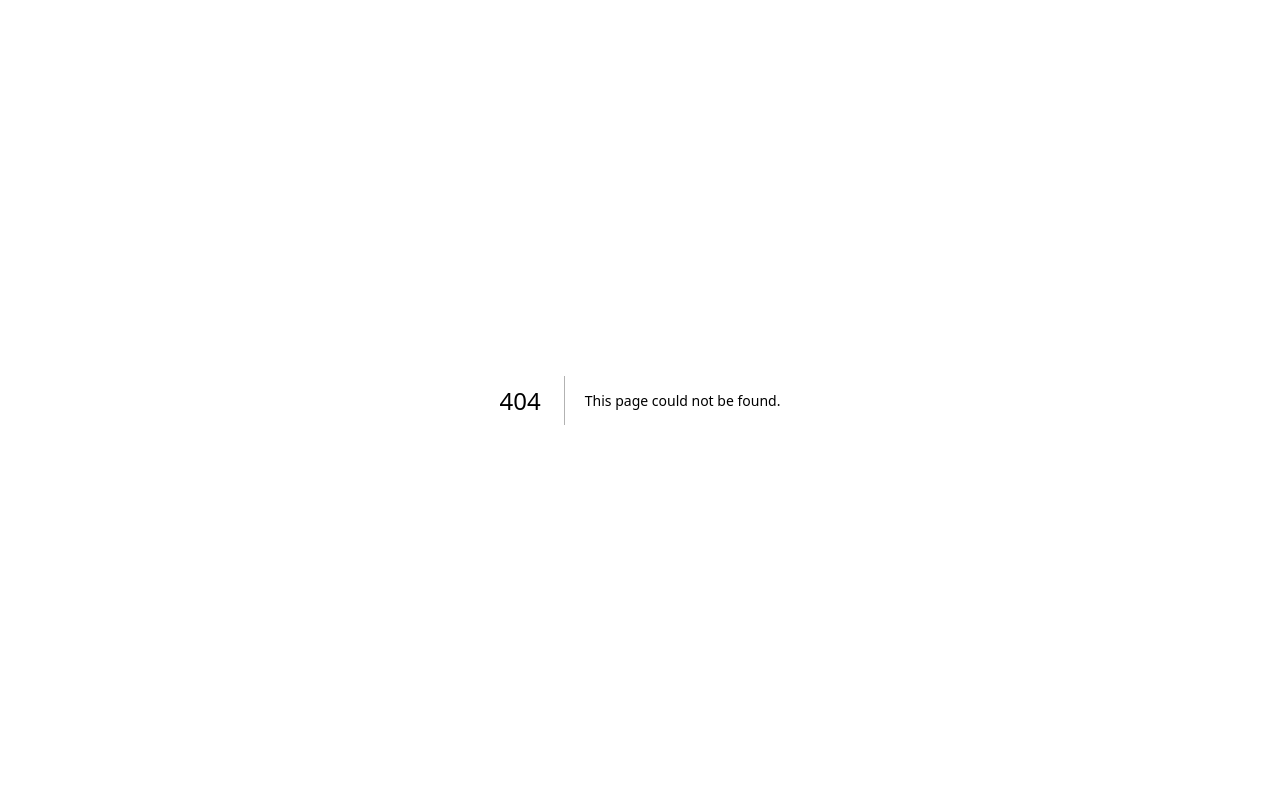
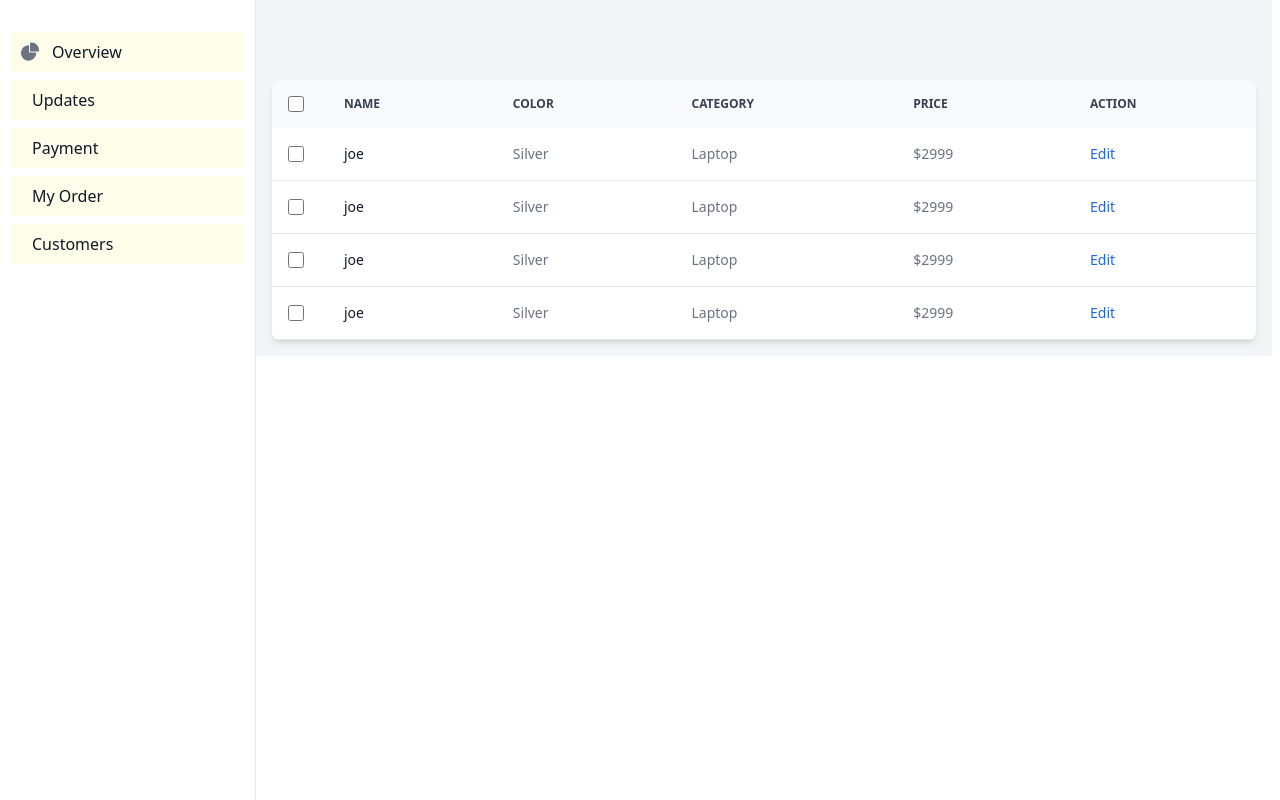
Before and after one commit to mohamedmohab619/locallyCo, a Next.js app: page /dashboard/customers in a window 1280 px wide. Before the commit this address had no page. Built offline with nearby package versions, Linux system fonts and the light colour scheme.

Commit message:
feat: Dashboard

```diff
--- /dev/null
+++ b/app/dashboard/Table.tsx
@@ -0,0 +1,31 @@
+type TableProps = {
+    name: string;
+}
+
+export default function Table(props: TableProps){
+    return(
+            <tr className="bg-white border-b dark:bg-gray-800 dark:border-gray-700 border-gray-200 hover:bg-gray-50 dark:hover:bg-gray-600">
+                <td className="w-4 p-4">
+                    <div className="flex items-center">
+                        <input id="checkbox-table-search-1" type="checkbox" className="w-4 h-4 text-blue-600 bg-gray-100 border-gray-300 rounded-sm focus:ring-blue-500 dark:focus:ring-blue-600 dark:ring-offset-gray-800 dark:focus:ring-offset-gray-800 focus:ring-2 dark:bg-gray-700 dark:border-gray-600"/>
+                        <label htmlFor="checkbox-table-search-1" className="sr-only">checkbox</label>
+                    </div>
+                </td>
+                <th scope="row" className="px-6 py-4 font-medium text-gray-900 whitespace-nowrap dark:text-white">
+                    {props.name}
+                </th>
+                <td className="px-6 py-4">
+                    Silver
+                </td>
+                <td className="px-6 py-4">
+                    Laptop
+                </td>
+                <td className="px-6 py-4">
+                    $2999
+                </td>
+                <td className="px-6 py-4">
+                    <a href="#" className="font-medium text-blue-600 dark:text-blue-500 hover:underline">Edit</a>
+                </td>
+            </tr>
+    )
+}
--- a/app/dashboard/card.tsx
+++ b/app/dashboard/card.tsx
@@ -1,9 +1,12 @@
-export default function Card(){
+type CardProps = {
+    cardTitle: string;
+};
+
+export default function Card(props: CardProps){
     return(
         <div className="flex flex-col items-center bg-white border border-gray-200 rounded-lg shadow-sm md:flex-row hover:bg-gray-100 dark:border-gray-700 dark:bg-gray-800 dark:hover:bg-gray-700">
-            <img className="object-cover w-full rounded-t-lg h-96 md:h-auto md:w-48 md:rounded-none md:rounded-s-lg" src="/docs/images/blog/image-4.jpg" alt=""/>
             <div className="flex flex-col justify-between p-4 leading-normal">
-                <h5 className="mb-2 text-2xl font-bold tracking-tight text-gray-900 dark:text-white">Available Balance</h5>
+                <h5 className="mb-2 text-2xl font-bold tracking-tight text-gray-900 dark:text-white">{props.cardTitle}</h5>
                 <p className="mb-3 font-normal text-gray-700 dark:text-gray-400">$0</p>
             </div>
         </div>
--- /dev/null
+++ b/app/dashboard/customers/page.tsx
@@ -0,0 +1,102 @@
+import Sidebar from "@/app/profile/Sidebar"
+import Table from "../Table"
+
+export default function Page(){
+
+        const sidebarProperties = [
+            {
+                title: "Overview",
+                icon: (
+                    <svg className="w-5 h-5 text-gray-500 transition duration-75 dark:text-gray-400 group-hover:text-gray-900 dark:group-hover:text-white" aria-hidden="true" xmlns="http://www.w3.org/2000/svg" fill="currentColor" viewBox="0 0 22 21">
+                        <path d="M16.975 11H10V4.025a1 1 0 0 0-1.066-.998 8.5 8.5 0 1 0 9.039 9.039.999.999 0 0 0-1-1.066h.002Z"/>
+                        <path d="M12.5 0c-.157 0-.311.01-.565.027A1 1 0 0 0 11 1.02V10h8.975a1 1 0 0 0 1-.935c.013-.188.028-.374.028-.565A8.51 8.51 0 0 0 12.5 0Z"/>
+                    </svg>
+                ),
+                href: "../dashboard"
+            },
+            {
+                title: "Updates",
+            },
+            {
+                title: "Payment",
+            },
+            {
+                title: "My Order",
+            },
+            {
+                title: "Customers",
+                href: "customers"
+            },
+        ]
+
+        const sidebarElement = sidebarProperties.map(function(item, index){
+            return(
+                <Sidebar
+                    key={index}
+                    title={item.title}
+                    icon={item.icon}
+                    href={item.href ?? "#"}
+                />
+            )
+        })
+
+        const customerInfo = [
+        {name: "joe"},
+        {name: "joe"},
+        {name: "joe"},
+        {name: "joe"},
+        ]
+
+        const customerElement = customerInfo.map(function(item, index){
+            return(
+                <Table key={index}
+                    name={item.name}/>
+            )
+        })
+
+    return(
+        <>
+        <aside id="logo-sidebar" className="fixed top-0 left-0 z-40 w-64 h-screen transition-transform -translate-x-full bg-white border-r border-gray-200 md:translate-x-0 dark:bg-gray-800 dark:border-gray-700" aria-label="Sidebar">
+            <div className="h-full px-3 pb-4 overflow-y-auto bg-white dark:bg-gray-800">
+                <ul className="pt-4 mt-4 space-y-2 font-medium">
+                    {sidebarElement}
+                </ul>
+            </div>
+        </aside>
+        <div className=" p-4 pt-20 mx-2 md:ml-64 bg-gray-100">
+                    <div className="relative overflow-x-auto shadow-md sm:rounded-lg">
+            <table className="w-full text-sm text-left rtl:text-right text-gray-500 dark:text-gray-400">
+                <thead className="text-xs text-gray-700 uppercase bg-gray-50 dark:bg-gray-700 dark:text-gray-400">
+                    <tr>
+                        <th scope="col" className="p-4">
+                            <div className="flex items-center">
+                                <input id="checkbox-all-search" type="checkbox" className="w-4 h-4 text-blue-600 bg-gray-100 border-gray-300 rounded-sm focus:ring-blue-500 dark:focus:ring-blue-600 dark:ring-offset-gray-800 dark:focus:ring-offset-gray-800 focus:ring-2 dark:bg-gray-700 dark:border-gray-600"/>
+                                <label htmlFor="checkbox-all-search" className="sr-only">checkbox</label>
+                            </div>
+                        </th>
+                        <th scope="col" className="px-6 py-3">
+                            Name
+                        </th>
+                        <th scope="col" className="px-6 py-3">
+                            Color
+                        </th>
+                        <th scope="col" className="px-6 py-3">
+                            Category
+                        </th>
+                        <th scope="col" className="px-6 py-3">
+                            Price
+                        </th>
+                        <th scope="col" className="px-6 py-3">
+                            Action
+                        </th>
+                    </tr>
+                </thead>
+                <tbody>
+                    {customerElement}
+                </tbody>
+            </table>
+        </div>
+        </div>
+        </>
+    )
+}
--- a/app/dashboard/page.tsx
+++ b/app/dashboard/page.tsx
@@ -1,5 +1,5 @@
 import Sidebar from "../profile/Sidebar"
-import Tabs from "./Tabs"
+// import Tabs from "./Tabs"
 import Card from "./card"
 import Chart from "./chart"
 
@@ -13,39 +13,21 @@ export default function Page(){
                         <path d="M16.975 11H10V4.025a1 1 0 0 0-1.066-.998 8.5 8.5 0 1 0 9.039 9.039.999.999 0 0 0-1-1.066h.002Z"/>
                         <path d="M12.5 0c-.157 0-.311.01-.565.027A1 1 0 0 0 11 1.02V10h8.975a1 1 0 0 0 1-.935c.013-.188.028-.374.028-.565A8.51 8.51 0 0 0 12.5 0Z"/>
                     </svg>
-                )
+                ),
+                href: "dashboard"
             },
             {
                 title: "Updates",
-                icon: (
-                    <svg className="shrink-0 w-5 h-5 text-gray-500 transition duration-75 dark:text-gray-400 group-hover:text-gray-900 dark:group-hover:text-white" aria-hidden="true" xmlns="http://www.w3.org/2000/svg" fill="currentColor" viewBox="0 0 18 18">
-                      <path d="M6.143 0H1.857A1.857 1.857 0 0 0 0 1.857v4.286C0 7.169.831 8 1.857 8h4.286A1.857 1.857 0 0 0 8 6.143V1.857A1.857 1.857 0 0 0 6.143 0Zm10 0h-4.286A1.857 1.857 0 0 0 10 1.857v4.286C10 7.169 10.831 8 11.857 8h4.286A1.857 1.857 0 0 0 18 6.143V1.857A1.857 1.857 0 0 0 16.143 0Zm-10 10H1.857A1.857 1.857 0 0 0 0 11.857v4.286C0 17.169.831 18 1.857 18h4.286A1.857 1.857 0 0 0 8 16.143v-4.286A1.857 1.857 0 0 0 6.143 10Zm10 0h-4.286A1.857 1.857 0 0 0 10 11.857v4.286c0 1.026.831 1.857 1.857 1.857h4.286A1.857 1.857 0 0 0 18 16.143v-4.286A1.857 1.857 0 0 0 16.143 10Z"/>
-                   </svg>
-                )
             },
             {
                 title: "Payment",
-                icon: (
-                    <svg className="shrink-0 w-5 h-5 text-gray-500 transition duration-75 dark:text-gray-400 group-hover:text-gray-900 dark:group-hover:text-white" aria-hidden="true" xmlns="http://www.w3.org/2000/svg" fill="currentColor" viewBox="0 0 20 20">
-                      <path d="m17.418 3.623-.018-.008a6.713 6.713 0 0 0-2.4-.569V2h1a1 1 0 1 0 0-2h-2a1 1 0 0 0-1 1v2H9.89A6.977 6.977 0 0 1 12 8v5h-2V8A5 5 0 1 0 0 8v6a1 1 0 0 0 1 1h8v4a1 1 0 0 0 1 1h2a1 1 0 0 0 1-1v-4h6a1 1 0 0 0 1-1V8a5 5 0 0 0-2.582-4.377ZM6 12H4a1 1 0 0 1 0-2h2a1 1 0 0 1 0 2Z"/>
-                   </svg>
-                )
             },
             {
                 title: "My Order",
-                icon: (
-                    <svg className="shrink-0 w-5 h-5 text-gray-500 transition duration-75 dark:text-gray-400 group-hover:text-gray-900 dark:group-hover:text-white" aria-hidden="true" xmlns="http://www.w3.org/2000/svg" fill="currentColor" viewBox="0 0 20 20">
-                      <path d="m17.418 3.623-.018-.008a6.713 6.713 0 0 0-2.4-.569V2h1a1 1 0 1 0 0-2h-2a1 1 0 0 0-1 1v2H9.89A6.977 6.977 0 0 1 12 8v5h-2V8A5 5 0 1 0 0 8v6a1 1 0 0 0 1 1h8v4a1 1 0 0 0 1 1h2a1 1 0 0 0 1-1v-4h6a1 1 0 0 0 1-1V8a5 5 0 0 0-2.582-4.377ZM6 12H4a1 1 0 0 1 0-2h2a1 1 0 0 1 0 2Z"/>
-                   </svg>
-                )
             },
             {
-                title: "Admin",
-                icon: (
-                    <svg className="shrink-0 w-5 h-5 text-gray-500 transition duration-75 dark:text-gray-400 group-hover:text-gray-900 dark:group-hover:text-white" aria-hidden="true" xmlns="http://www.w3.org/2000/svg" fill="currentColor" viewBox="0 0 20 20">
-                      <path d="m17.418 3.623-.018-.008a6.713 6.713 0 0 0-2.4-.569V2h1a1 1 0 1 0 0-2h-2a1 1 0 0 0-1 1v2H9.89A6.977 6.977 0 0 1 12 8v5h-2V8A5 5 0 1 0 0 8v6a1 1 0 0 0 1 1h8v4a1 1 0 0 0 1 1h2a1 1 0 0 0 1-1v-4h6a1 1 0 0 0 1-1V8a5 5 0 0 0-2.582-4.377ZM6 12H4a1 1 0 0 1 0-2h2a1 1 0 0 1 0 2Z"/>
-                   </svg>
-                )
+                title: "Customers",
+                href: "dashboard/customers"
             },
         ]
 
@@ -55,7 +37,22 @@ export default function Page(){
                     key={index}
                     title={item.title}
                     icon={item.icon}
+                    href={item.href ?? "#"}
                 />
+            )
+        })
+
+        const cardInfo = [
+            {title: "Profit"},
+            {title: "Sales Revenue"},
+            {title: "Customers"},
+            {title: "Products Sold"},
+        ]
+
+        const cardElement = cardInfo.map(function(item, index){
+            return(
+                <Card key={index}
+                    cardTitle={item.title}/>
             )
         })
     return(
@@ -67,19 +64,14 @@ export default function Page(){
                 </ul>
             </div>
         </aside>
-        <div className="grid grid-cols-3 gap-4 p-4 pt-20 mx-2 md:ml-64">
-            <div className="col-span-2 bg-gray-100">
-                <Tabs/>
-                <div className="grid grid-cols-2 gap-4">
-                    <Card/>
-                    <Card/>
-                    <Chart/>
-                </div>
+        <div className=" p-4 pt-20 mx-2 md:ml-64 bg-gray-100">
+            <div className="grid md:grid-cols-4 grid-cols-2 gap-4">
+                {cardElement}
             </div>
-            <div>
-                <Card/>
+            <div className="grid md:grid-cols-2 grid-cols-1 gap-4 p-4 pt-20 mx-2">
+                <Chart/>
+                <Chart/>
             </div>
-
         </div>
         </>
     )
--- a/app/profile/Sidebar.tsx
+++ b/app/profile/Sidebar.tsx
@@ -6,6 +6,7 @@ import React from "react";
 type SidebarProps = {
   title: string;
   icon?: React.ReactNode;
+  href: string;
 };
 
 export default function Sidebar(props: SidebarProps){
@@ -15,7 +16,7 @@ export default function Sidebar(props: SidebarProps){
 //   }, []);
     return(
          <li className="bg-yellow-50 dark:bg-gray-800">
-            <a href="#" className="flex items-center p-2 text-gray-900 rounded-lg dark:text-white hover:bg-gray-100 dark:hover:bg-gray-700 group">
+            <a href={props.href} className="flex items-center p-2 text-gray-900 rounded-lg dark:text-white hover:bg-gray-100 dark:hover:bg-gray-700 group">
                {props.icon}
                <span className="ms-3">{props.title}</span>
             </a>
```
